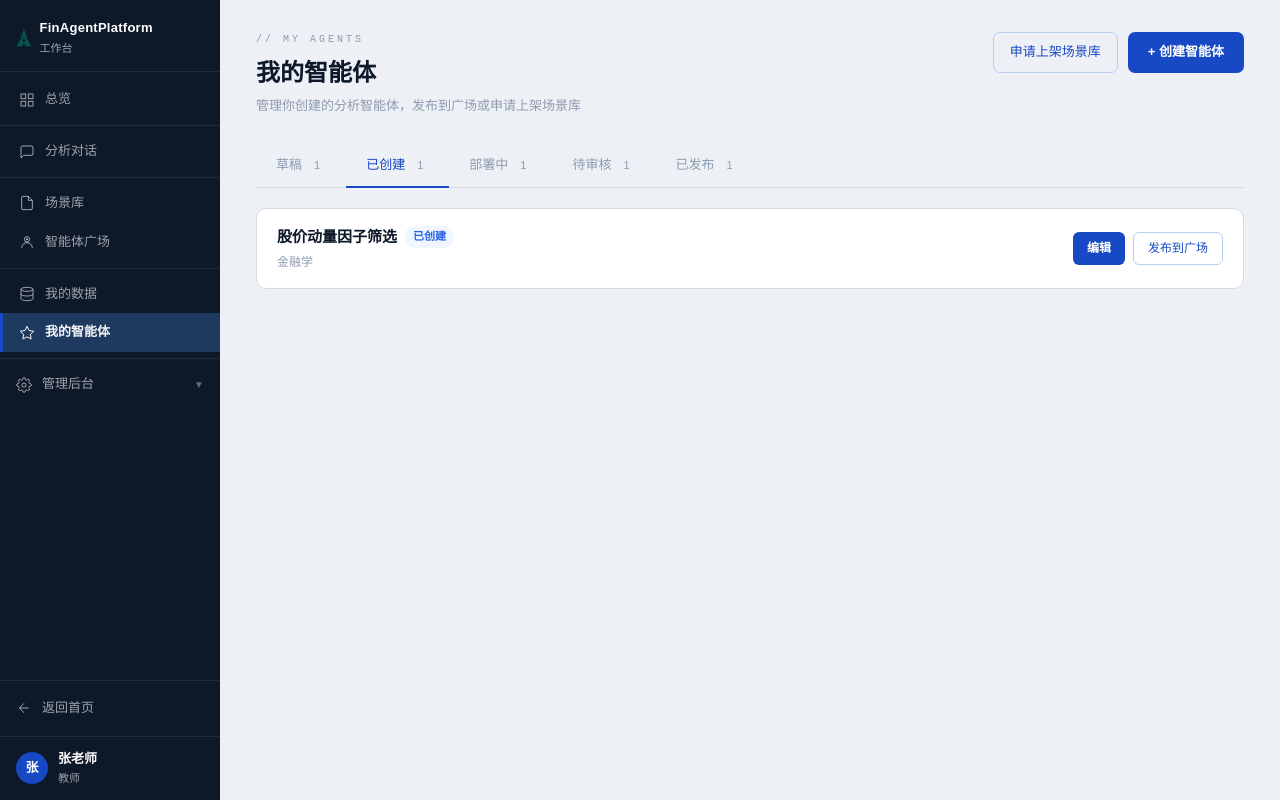
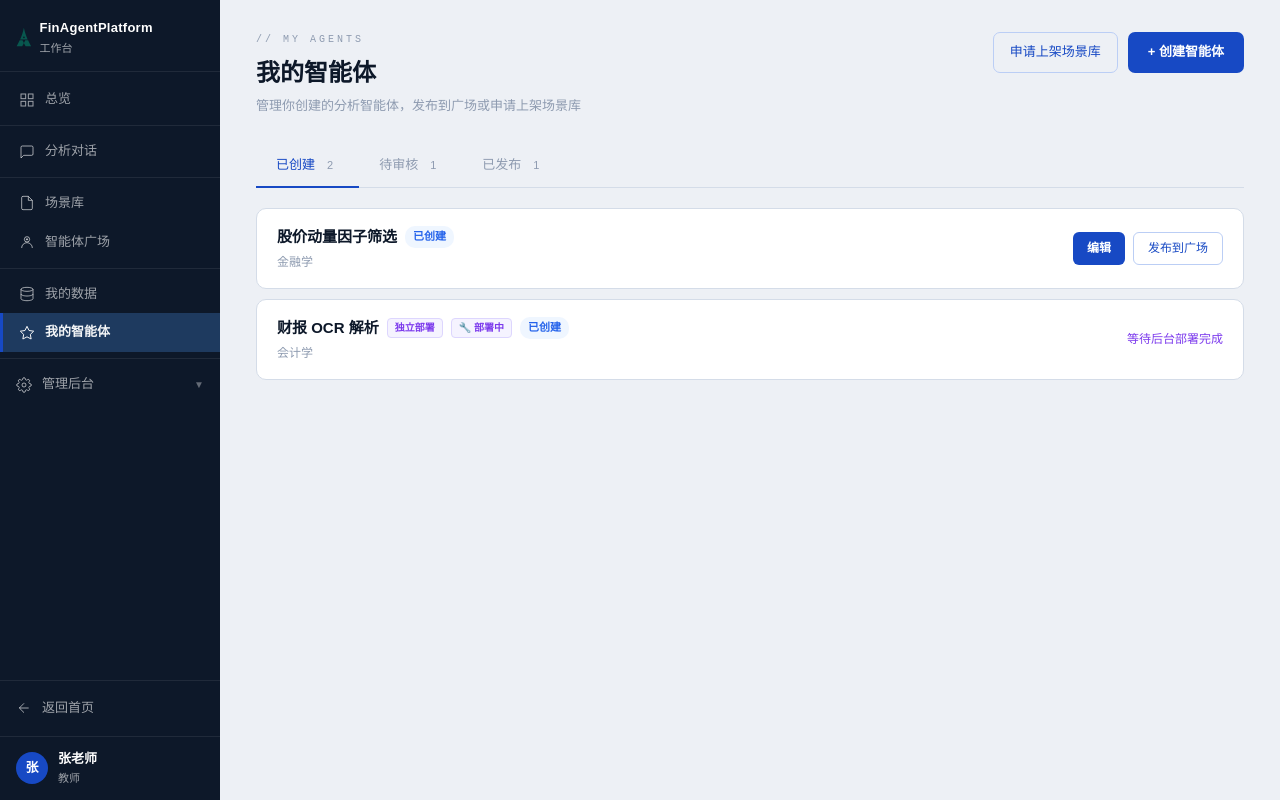
Before and after one commit to hxy2321548628/FinAgentPlatform, a React (Vite) app in the folder web/: page /workspace/my-agents in a window 1280 px wide. Built offline with nearby package versions, Linux system fonts and the light colour scheme.

Commit message:
优化：我的智能体 Tab 精简为已创建/待审核/已发布，部署中改为卡片标签

```diff
--- a/web/src/workspace/pages/MyAgents.tsx
+++ b/web/src/workspace/pages/MyAgents.tsx
@@ -1,9 +1,9 @@
 import { useState, useEffect } from 'react'
 import { useNavigate, useLocation } from 'react-router-dom'
 
-// 状态：草稿 → 已创建 → 待审核（申请发布广场）→ 已发布
-// 独立部署 agent 创建后状态为 deploying
-type AgentStatus = 'draft' | 'created' | 'deploying' | 'reviewing' | 'published'
+// 状态：已创建（含部署中过渡）→ 待审核（申请发布广场）→ 已发布
+// deploying 不再作为独立状态，用 isDeploying 标记区分
+type AgentStatus = 'created' | 'reviewing' | 'published'
 type AgentType = 'prompt' | 'deployed'
 
 interface MyAgent {
@@ -12,6 +12,7 @@ interface MyAgent {
   subject: string
   type: AgentType
   status: AgentStatus
+  isDeploying?: boolean       // 独立部署 agent 的过渡标记，管理员确认部署完成后清除
   applyingScenario?: boolean  // 是否正在申请上架场景库
   calls?: number
   rating?: number
@@ -20,29 +21,24 @@ interface MyAgent {
 }
 
 const STATUS_LABEL: Record<AgentStatus, string> = {
-  draft:     '草稿',
   created:   '已创建',
-  deploying: '部署中',
   reviewing: '待审核',
   published: '已发布',
 }
 const STATUS_STYLE: Record<AgentStatus, { bg: string; color: string }> = {
-  draft:     { bg: 'var(--bg)',   color: 'var(--text-muted)' },
-  created:   { bg: '#EFF6FF',    color: '#2563EB' },
-  deploying: { bg: '#F5F3FF',    color: '#7C3AED' },
-  reviewing: { bg: '#FFFBEB',    color: 'var(--status-warn)' },
-  published: { bg: '#ECFDF5',    color: 'var(--status-done)' },
+  created:   { bg: '#EFF6FF', color: '#2563EB' },
+  reviewing: { bg: '#FFFBEB', color: 'var(--status-warn)' },
+  published: { bg: '#ECFDF5', color: 'var(--status-done)' },
 }
 
 const MOCK_MY_AGENTS: MyAgent[] = [
-  { id: '1', name: '企业财务异常检测', subject: '金融学', type: 'prompt',    status: 'published', calls: 96, rating: 4.8, publishedAt: '2026-07-20' },
-  { id: '2', name: '创新点对比分析',   subject: '金融学', type: 'prompt',    status: 'reviewing', submittedAt: '2026-08-07 14:22' },
-  { id: '3', name: '股价动量因子筛选', subject: '金融学', type: 'prompt',    status: 'created' },
-  { id: '4', name: '财报 OCR 解析',   subject: '会计学', type: 'deployed',  status: 'deploying' },
-  { id: '5', name: '量化回测框架',     subject: '金融学', type: 'prompt',    status: 'draft' },
+  { id: '1', name: '企业财务异常检测', subject: '金融学', type: 'prompt',   status: 'published', calls: 96, rating: 4.8, publishedAt: '2026-07-20' },
+  { id: '2', name: '创新点对比分析',   subject: '金融学', type: 'prompt',   status: 'reviewing', submittedAt: '2026-08-07 14:22' },
+  { id: '3', name: '股价动量因子筛选', subject: '金融学', type: 'prompt',   status: 'created' },
+  { id: '4', name: '财报 OCR 解析',   subject: '会计学', type: 'deployed', status: 'created', isDeploying: true },
 ]
 
-const TABS: AgentStatus[] = ['draft', 'created', 'deploying', 'reviewing', 'published']
+const TABS: AgentStatus[] = ['created', 'reviewing', 'published']
 
 export function MyAgents() {
   const navigate = useNavigate()
@@ -78,9 +74,7 @@ export function MyAgents() {
   }
 
   const emptyText: Record<AgentStatus, string> = {
-    draft:     '没有草稿',
     created:   '还没有已创建的智能体',
-    deploying: '没有正在部署的智能体',
     reviewing: '没有待审核的智能体',
     published: '还没有发布到广场的智能体',
   }
@@ -149,24 +143,26 @@ export function MyAgents() {
         <div style={{ background: 'var(--surface)', border: '1px solid var(--border)', borderRadius: 10, padding: '48px 20px', textAlign: 'center' as const }}>
           <div style={{ fontSize: 32, marginBottom: 12 }}>✨</div>
           <div style={{ fontSize: 14, fontWeight: 500, color: 'var(--text-primary)', marginBottom: 6 }}>{emptyText[activeTab]}</div>
-          {activeTab !== 'reviewing' && (
-            <button onClick={() => navigate('/workspace/my-agents/create')} style={{ marginTop: 8, padding: '8px 20px', background: 'var(--action)', color: '#fff', border: 'none', borderRadius: 7, fontSize: 13, fontWeight: 600, cursor: 'pointer', fontFamily: 'inherit' }}>+ 创建智能体</button>
+          {activeTab !== 'reviewing' && (            <button onClick={() => navigate('/workspace/my-agents/create')} style={{ marginTop: 8, padding: '8px 20px', background: 'var(--action)', color: '#fff', border: 'none', borderRadius: 7, fontSize: 13, fontWeight: 600, cursor: 'pointer', fontFamily: 'inherit' }}>+ 创建智能体</button>
           )}
         </div>
       ) : (
         <div style={{ display: 'flex', flexDirection: 'column' as const, gap: 10 }}>
           {filtered.map(agent => {
-            const ss = STATUS_STYLE[agent.status]
             return (
               <div key={agent.id} style={{ background: 'var(--surface)', border: '1px solid var(--border)', borderRadius: 10, padding: '16px 20px', display: 'flex', alignItems: 'center', justifyContent: 'space-between', gap: 16 }}>
                 <div style={{ flex: 1, minWidth: 0 }}>
                   <div style={{ display: 'flex', alignItems: 'center', gap: 8, marginBottom: 4, flexWrap: 'wrap' as const }}>
                     <span style={{ fontSize: 15, fontWeight: 600, color: 'var(--text-primary)' }}>{agent.name}</span>
-                    {/* 智能体类型标签 */}
+                    {/* 独立部署类型标签 */}
                     {agent.type === 'deployed' && (
                       <span style={{ padding: '1px 7px', borderRadius: 4, fontSize: 10, fontWeight: 700, background: '#F5F3FF', color: '#7C3AED', border: '1px solid #DDD6FE' }}>独立部署</span>
                     )}
-                    <span style={{ padding: '2px 8px', borderRadius: 10, fontSize: 11, fontWeight: 600, background: ss.bg, color: ss.color }}>{STATUS_LABEL[agent.status]}</span>
+                    {/* 部署中过渡标签 */}
+                    {agent.isDeploying && (
+                      <span style={{ padding: '1px 7px', borderRadius: 4, fontSize: 10, fontWeight: 600, background: '#F5F3FF', color: '#7C3AED', border: '1px solid #DDD6FE' }}>🔧 部署中</span>
+                    )}
+                    <span style={{ padding: '2px 8px', borderRadius: 10, fontSize: 11, fontWeight: 600, background: STATUS_STYLE[agent.status].bg, color: STATUS_STYLE[agent.status].color }}>{STATUS_LABEL[agent.status]}</span>
                     {/* 申请场景库中标记 */}
                     {agent.applyingScenario && (
                       <span style={{ padding: '1px 7px', borderRadius: 4, fontSize: 10, fontWeight: 600, background: '#FFFBEB', color: 'var(--status-warn)', border: '1px solid #FDE68A' }}>🕐 申请场景库中</span>
@@ -181,24 +177,20 @@ export function MyAgents() {
                   </div>
                 </div>
                 <div style={{ display: 'flex', gap: 8, flexShrink: 0 }}>
-                  {(agent.status === 'draft' || agent.status === 'created') && (
-                    <button onClick={() => navigate('/workspace/my-agents/create')} style={{ padding: '6px 14px', background: 'var(--action)', color: '#fff', border: 'none', borderRadius: 6, fontSize: 12, fontWeight: 600, cursor: 'pointer', fontFamily: 'inherit' }}>编辑</button>
+                  {agent.status === 'created' && !agent.isDeploying && (
+                    <>
+                      <button onClick={() => navigate('/workspace/my-agents/create')} style={{ padding: '6px 14px', background: 'var(--action)', color: '#fff', border: 'none', borderRadius: 6, fontSize: 12, fontWeight: 600, cursor: 'pointer', fontFamily: 'inherit' }}>编辑</button>
+                      <button onClick={() => navigate('/workspace/agents/publish')} style={{ padding: '6px 14px', background: 'transparent', color: 'var(--action)', border: '1px solid var(--action-border)', borderRadius: 6, fontSize: 12, cursor: 'pointer', fontFamily: 'inherit' }}>发布到广场</button>
+                    </>
                   )}
-                  {/* 已创建状态：可申请发布到广场 */}
-                  {agent.status === 'created' && (
-                    <button
-                      onClick={() => navigate('/workspace/agents/publish')}
-                      style={{ padding: '6px 14px', background: 'transparent', color: 'var(--action)', border: '1px solid var(--action-border)', borderRadius: 6, fontSize: 12, cursor: 'pointer', fontFamily: 'inherit' }}
-                    >发布到广场</button>
+                  {agent.status === 'created' && agent.isDeploying && (
+                    <span style={{ fontSize: 12, color: '#7C3AED', padding: '6px 0' }}>等待后台部署完成</span>
                   )}
                   {agent.status === 'published' && (
                     <>
                       <button onClick={() => navigate('/workspace/my-agents/create')} style={{ padding: '6px 14px', background: 'transparent', color: 'var(--text-secondary)', border: '1px solid var(--border)', borderRadius: 6, fontSize: 12, cursor: 'pointer', fontFamily: 'inherit' }}>编辑</button>
                       <button onClick={() => handleOffline(agent.id)} style={{ padding: '6px 14px', background: 'transparent', color: '#DC2626', border: '1px solid #FECACA', borderRadius: 6, fontSize: 12, cursor: 'pointer', fontFamily: 'inherit' }}>下线</button>
                     </>
-                  )}
-                  {agent.status === 'deploying' && (
-                    <span style={{ fontSize: 12, color: '#7C3AED', padding: '6px 0' }}>🚀 后台部署中，请等待通知</span>
                   )}
                   {agent.status === 'reviewing' && (
                     <span style={{ fontSize: 12, color: 'var(--text-muted)', padding: '6px 0' }}>等待审核</span>
```
